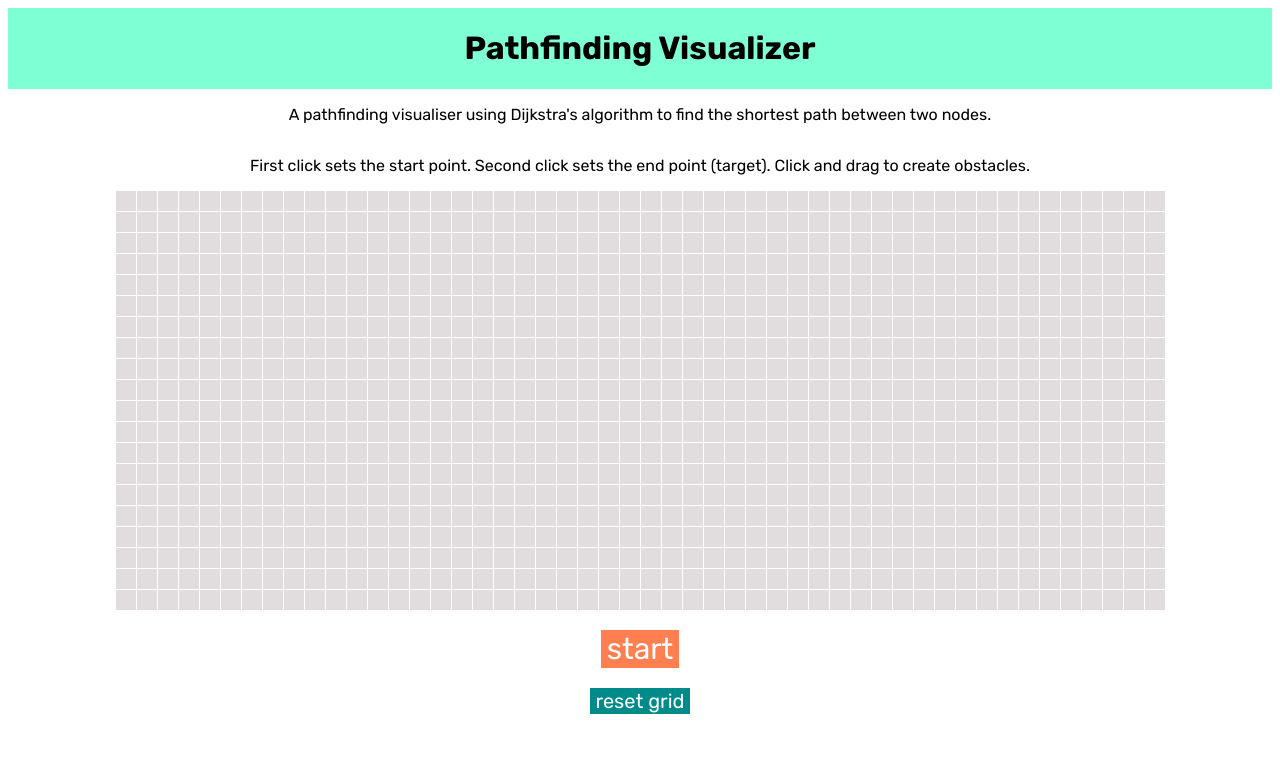
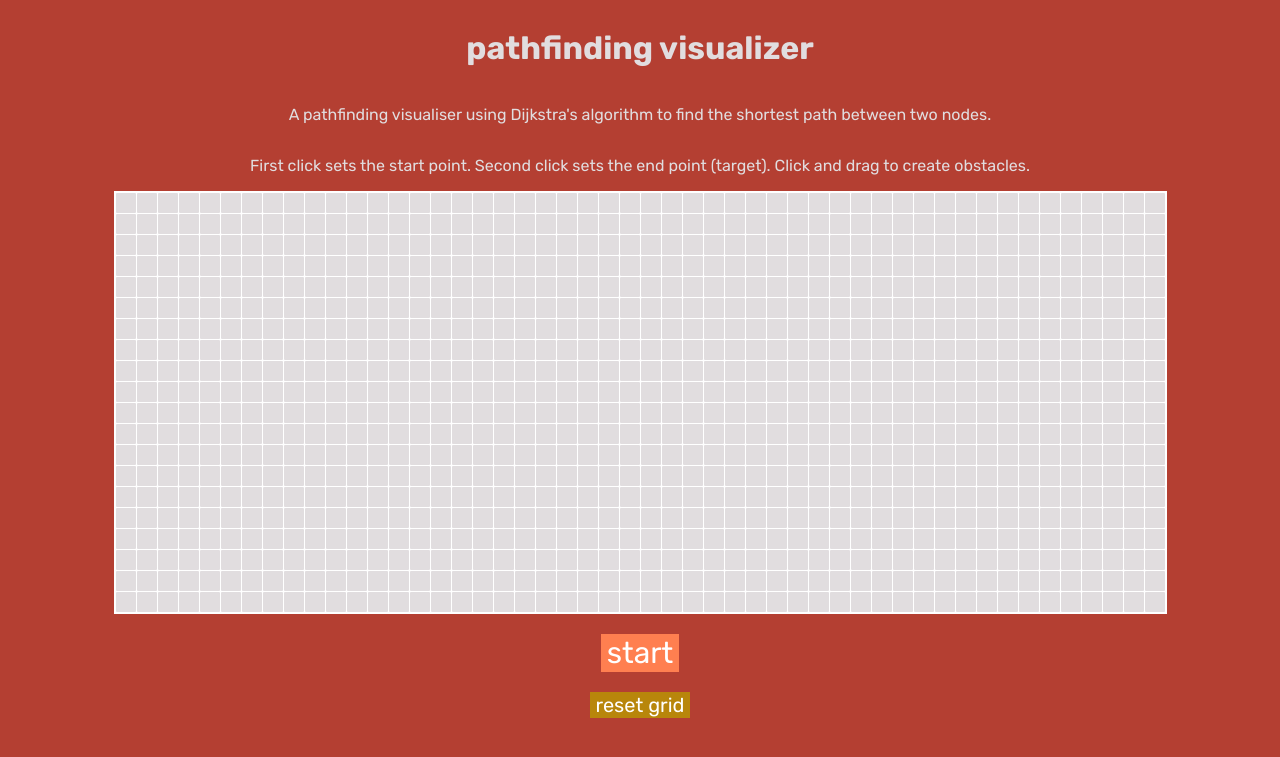
Before and after one commit to mkch8/pathfinding-visualiser-v1, a Flask app: page / in a window 1280 px wide. Shown: the top 757 px of the page. Run offline with Flask 3, Linux system fonts and the light colour scheme.

```diff
--- a/static/script.js
+++ b/static/script.js
@@ -1,7 +1,8 @@
 const container = document.getElementById('grid-container');
 const ROWS = 20;
 const COLS = 50;
-const global_delay = 3
+const global_delay = 5
+const path_delay = 40
 let startPointBool = false;
 let endPointBool = false;
 let startPoint, endPoint;
@@ -167,10 +168,9 @@ async function startSearch() {
                         path.push(current_box.prior);
                         current_box = current_box.prior;
                     }
-                    for (let i=0; i < path.length; i++) {
-                        path[i].element.classList.add('path');
-                    }
-                    // alert('Target found!');
+                    draw_path(path);
+                    reset();
+                    // reset grid values once the target has been found
                     break;
                 } else {
                     for (let i = 0; i < current_box.neighbours.length; i++) {
@@ -198,3 +198,21 @@ async function startSearch() {
         }
     }
 }
+
+ // draw path with delay
+async function draw_path(pathList) {
+     for (let i=pathList.length-1; i >= 0; i--) {
+         pathList[i].element.classList.add('path');
+         await delay(path_delay)
+     }
+}
+
+// reset grid
+function reset() {
+     for (let i=0; i < grid.length; i++) {
+         grid[i].visited = false;
+         grid[i].queued = false;
+     }
+     queue = []
+     path = []
+}
--- a/static/style.css
+++ b/static/style.css
@@ -3,17 +3,19 @@
 header {
     width: 100%;
     font-family: "Rubik", sans-serif;
+    color: #e1dddf;
     display: flex;
     justify-content: center;
-    background-color: aquamarine;
 }
 
 body {
     font-family: "Rubik", sans-serif;
+    color: #e1dddf;
     display: flex;
     flex-direction: column;
     justify-content: center;
     align-items: center;
+    background-color: #b43f32;
 }
 
 #start-btn {
@@ -33,7 +35,7 @@ body {
 
 #refresh-btn {
     margin-top: 20px;
-    background-color: darkcyan;
+    background-color: darkgoldenrod;
     font-family: "Rubik", sans-serif;
     color: white;
     font-size: 20px;
@@ -43,7 +45,7 @@ body {
 
 #refresh-btn:hover {
     transform: scale(1.10);
-    background-color: darkslategray;
+    background-color: gold;
 }
 
 #grid-container {
@@ -52,13 +54,16 @@ body {
     grid-gap: 1px;
     margin-left: auto;
     margin-right: auto;
+    background-color: white;
+    border: white 2px solid;
 }
 
 .grid-item {
     width: 20px;
     height: 20px;
     background-color: #e1dddf;
-    border: coral 0px solid;
+    border-radius: 1px;
+    border: white 0px solid;
 }
 
 .grid-item:hover {
--- a/templates/index.html
+++ b/templates/index.html
@@ -5,7 +5,7 @@
     <link rel="stylesheet" type="text/css" href="{{ url_for('static', filename='style.css') }}">
 </head>
 <header>
-    <h1>Pathfinding Visualizer</h1>
+    <h1>pathfinding visualizer</h1>
 </header>
 <body>
     <p>A pathfinding visualiser using Dijkstra's algorithm to find the shortest path between two nodes.</p>
```
